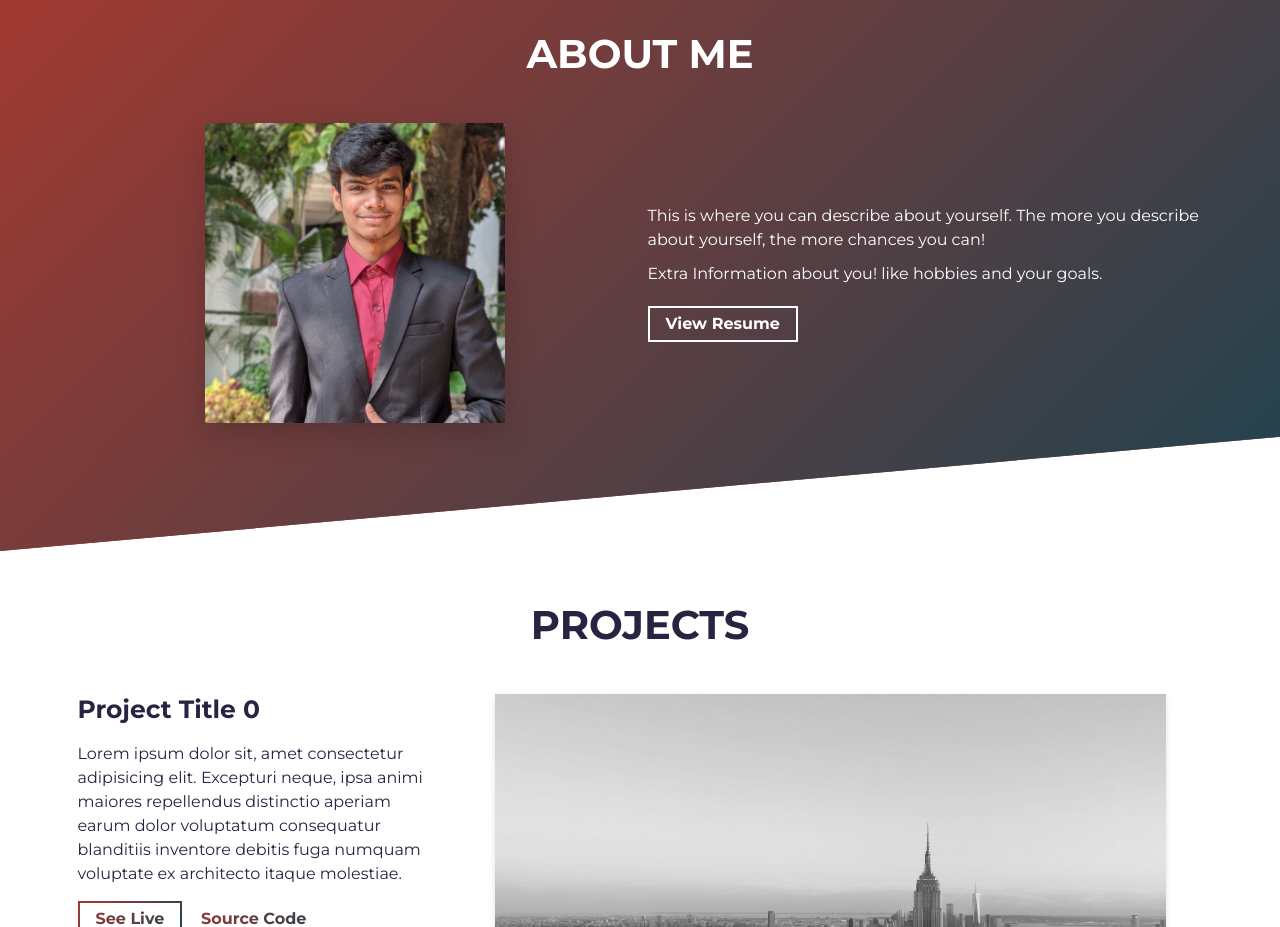
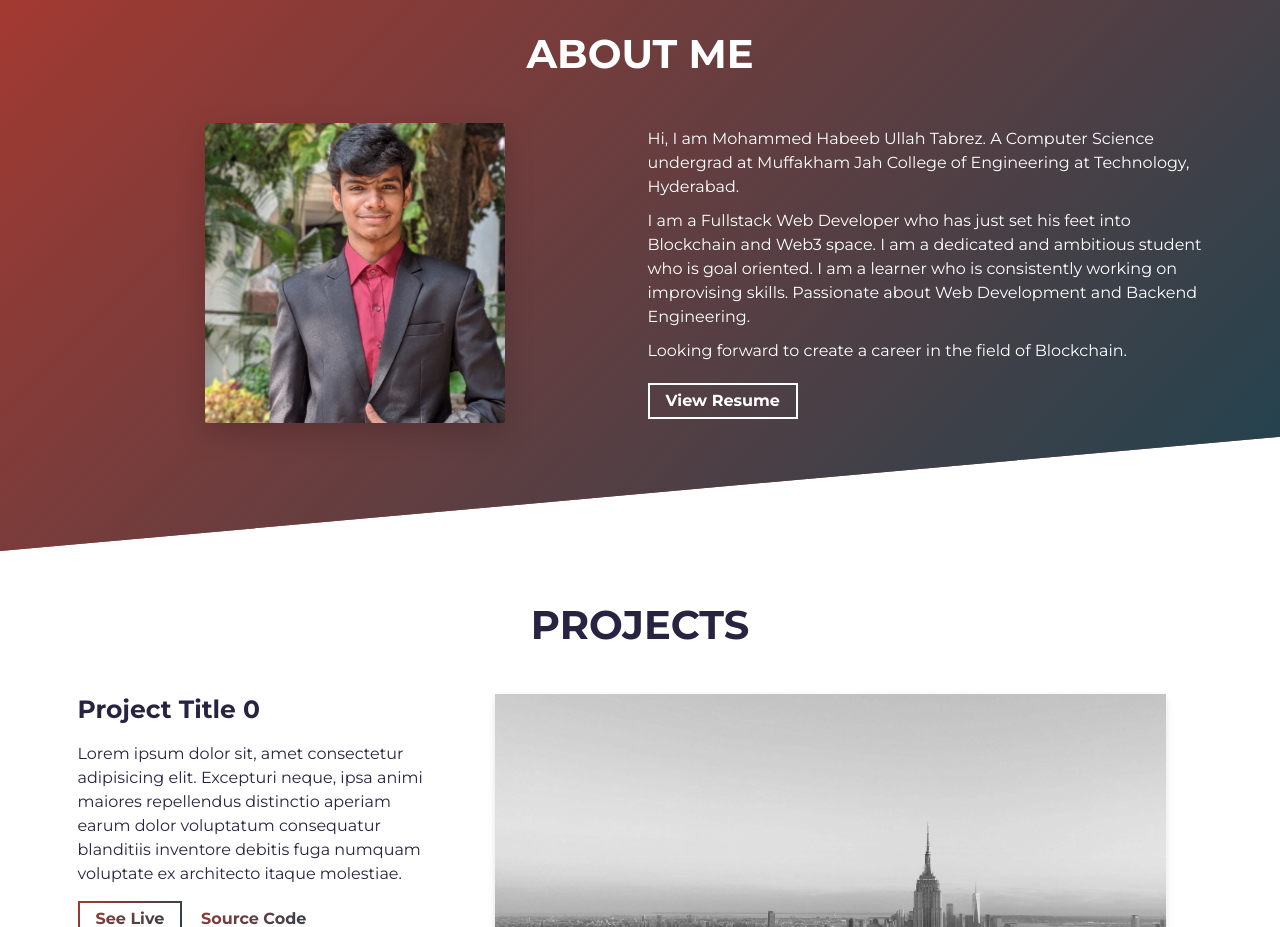
Before and after one commit to HabeebUllahTabrez/portfolio-website, a website built with Parcel: page src/index.html in a window 1280 px wide. Shown: the part 820-1747 px from the top of the page. Built offline with nearby package versions, Linux system fonts and the light colour scheme.

Commit message:
added description

```diff
--- a/src/index.html
+++ b/src/index.html
@@ -68,11 +68,13 @@
           <div class="col-md-6 col-sm-12">
             <div class="about-wrapper__info load-hidden">
               <p class="about-wrapper__info-text">
-                This is where you can describe about yourself. The more you
-                describe about yourself, the more chances you can!
+                Hi, I am Mohammed Habeeb Ullah Tabrez. A Computer Science undergrad at Muffakham Jah College of Engineering at Technology, Hyderabad.
               </p>
               <p class="about-wrapper__info-text">
-                Extra Information about you! like hobbies and your goals.
+                I am a Fullstack Web Developer who has just set his feet into Blockchain and Web3 space. I am a dedicated and ambitious student who is goal oriented. I am a learner who is consistently working on improvising skills. Passionate about Web Development and Backend Engineering.
+              </p>
+              <p class="about-wrapper__info-text">
+                Looking forward to create a career in the field of Blockchain.
               </p>
               <span class="d-flex mt-3">
                 <a
```
